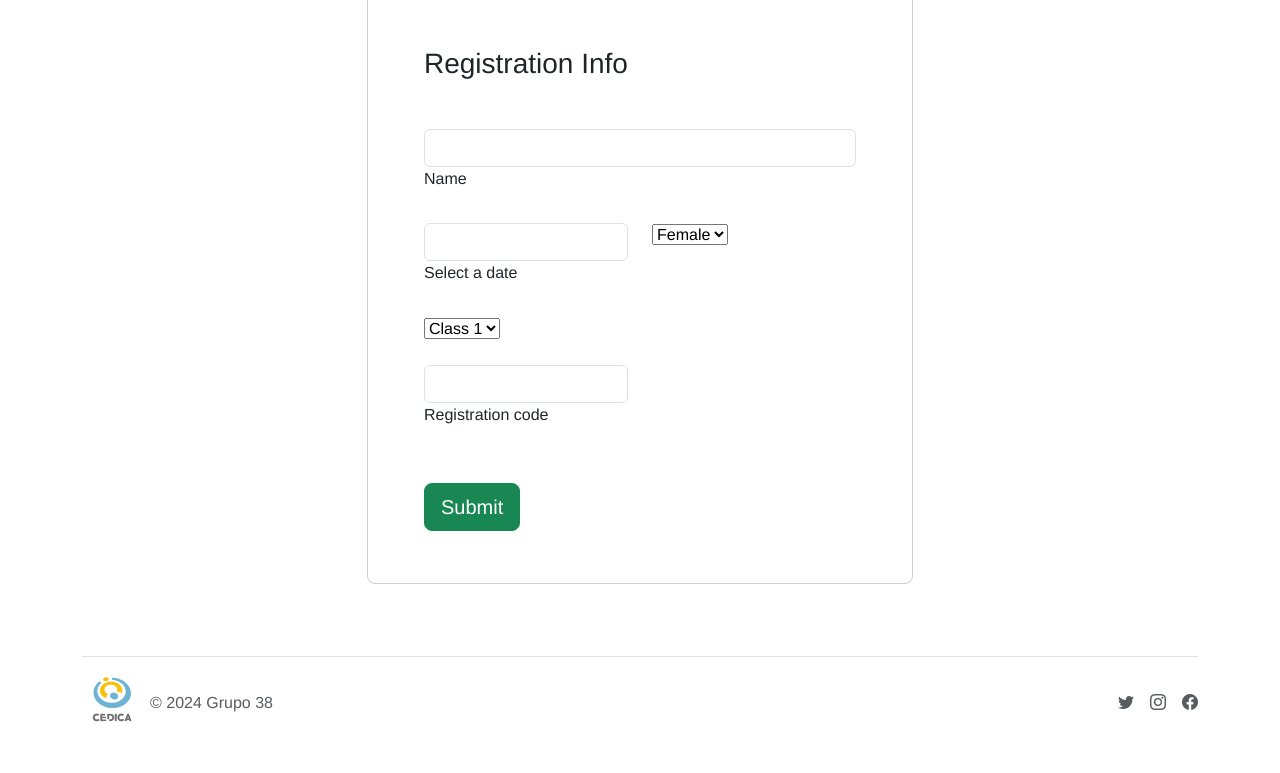
After one commit to Angakess/horse-therapy-center, a Flask app: template admin/src/web/templates/auth/register/register_user.html in a window 1280 px wide. The commit adds this page. Shown: the part 600-1373 px from the top of the page. Run offline with Flask 3, Linux system fonts and the light colour scheme; the template is opened without the code that fills it, so the values that code supplies are empty.

Commit message:
Formulario y boton de registro

```diff
--- /dev/null
+++ b/admin/src/web/templates/auth/register/register_user.html
@@ -0,0 +1,92 @@
+{% extends "layout.html" %}
+
+{% block title %} Registro {% endblock %}
+
+{% block head %}
+    {{ super() }}
+{% endblock %}
+
+{% block content %}
+{% include "auth/messages.html" %}
+
+<h1>  Registro de usuario </h1>
+
+
+
+<section class="h-100 h-custom " >
+    <div class="container py-5 h-100">
+      <div class="row d-flex justify-content-center align-items-center h-100">
+        <div class="col-lg-8 col-xl-6">
+          <div class="card rounded-3">
+            <img src="https://mdbcdn.b-cdn.net/img/Photos/new-templates/bootstrap-registration/img3.webp"
+              class="w-100" style="border-top-left-radius: .3rem; border-top-right-radius: .3rem;"
+              alt="Sample photo">
+
+            <div class="card-body p-4 p-md-5">
+
+              <h3 class="mb-4 pb-2 pb-md-0 mb-md-5 px-md-2">Registration Info</h3>
+
+              <form class="px-md-2">
+
+
+                <div data-mdb-input-init class="form-outline mb-4">
+                  <input type="text" id="form3Example1q" class="form-control" />
+                  <label class="form-label" for="form3Example1q">Name</label>
+                </div>
+
+                <div class="row">
+                  <div class="col-md-6 mb-4">
+
+                    <div data-mdb-input-init class="form-outline datepicker">
+                      <input type="text" class="form-control" id="exampleDatepicker1" />
+                      <label for="exampleDatepicker1" class="form-label">Select a date</label>
+                    </div>
+
+                  </div>
+                  <div class="col-md-6 mb-4">
+
+                    <select data-mdb-select-init>
+                      <option value="1" disabled>Gender</option>
+                      <option value="2">Female</option>
+                      <option value="3">Male</option>
+                      <option value="4">Other</option>
+                    </select>
+
+                  </div>
+                </div>
+
+                <div class="mb-4">
+
+                  <select data-mdb-select-init>
+                    <option value="1" disabled>Class</option>
+                    <option value="2">Class 1</option>
+                    <option value="3">Class 2</option>
+                    <option value="4">Class 3</option>
+                  </select>
+
+                </div>
+
+                <div class="row mb-4 pb-2 pb-md-0 mb-md-5">
+                  <div class="col-md-6">
+
+                    <div data-mdb-input-init class="form-outline">
+                      <input type="text" id="form3Example1w" class="form-control" />
+                      <label class="form-label" for="form3Example1w">Registration code</label>
+                    </div>
+
+                  </div>
+                </div>
+
+                <button type="submit" data-mdb-button-init data-mdb-ripple-init class="btn btn-success btn-lg mb-1">Submit</button>
+
+              </form>
+
+            </div>
+          </div>
+        </div>
+      </div>
+    </div>
+  </section>
+
+
+{%endblock%}
--- a/admin/static/style.css
+++ b/admin/static/style.css
@@ -2,6 +2,10 @@
 body {
     font-family: 'Helvetica', sans-serif;
     background-color: rgb(255, 255, 255);
+}
+
+.register {
+    background-color: #66B4D1;
 }
 
 h1 {
```
Also changed, not shown: admin/src/web/controllers/users.py (+7 -0 lines), admin/src/web/templates/auth/order_by.html (+11 -0 lines).
